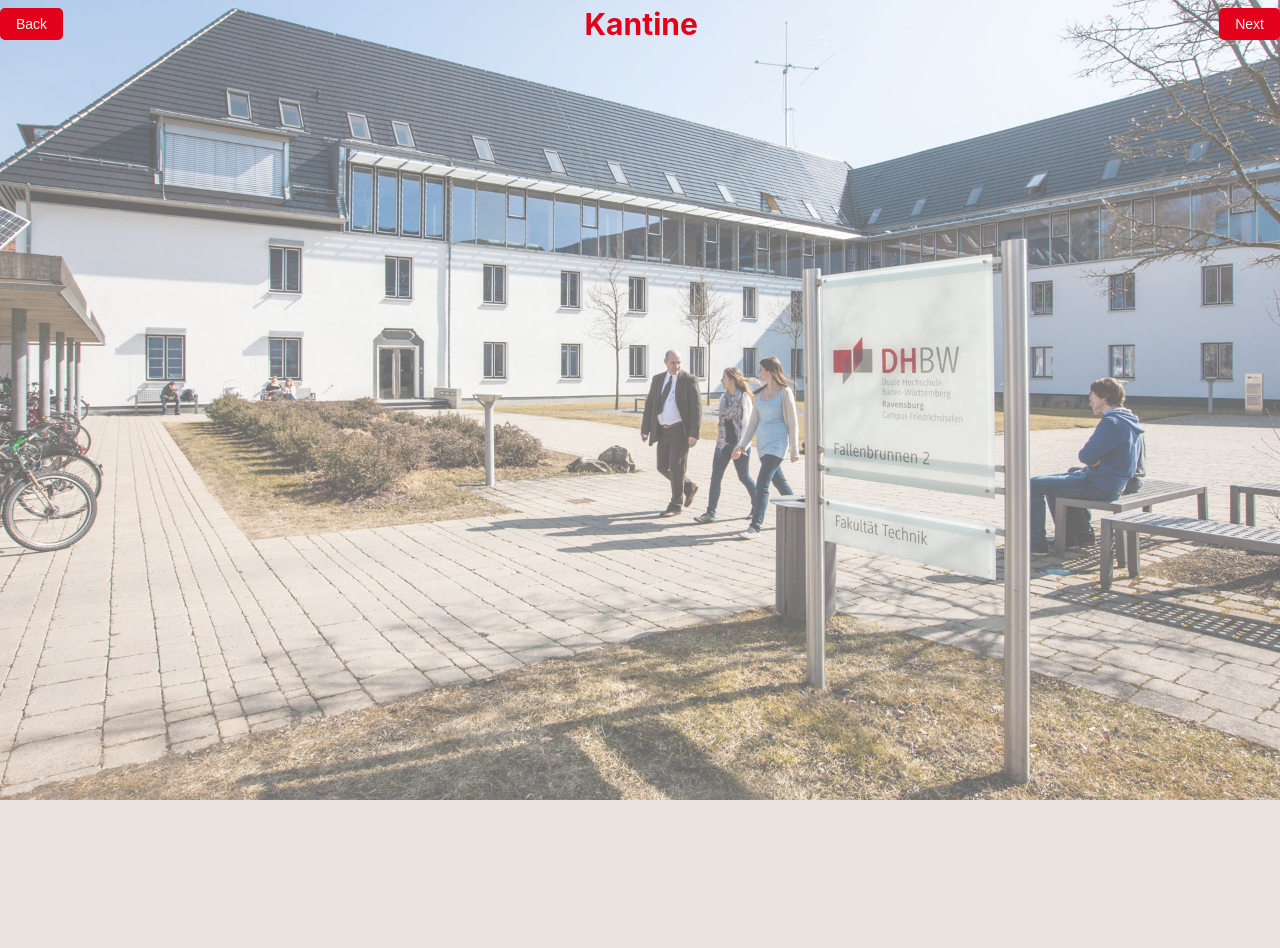
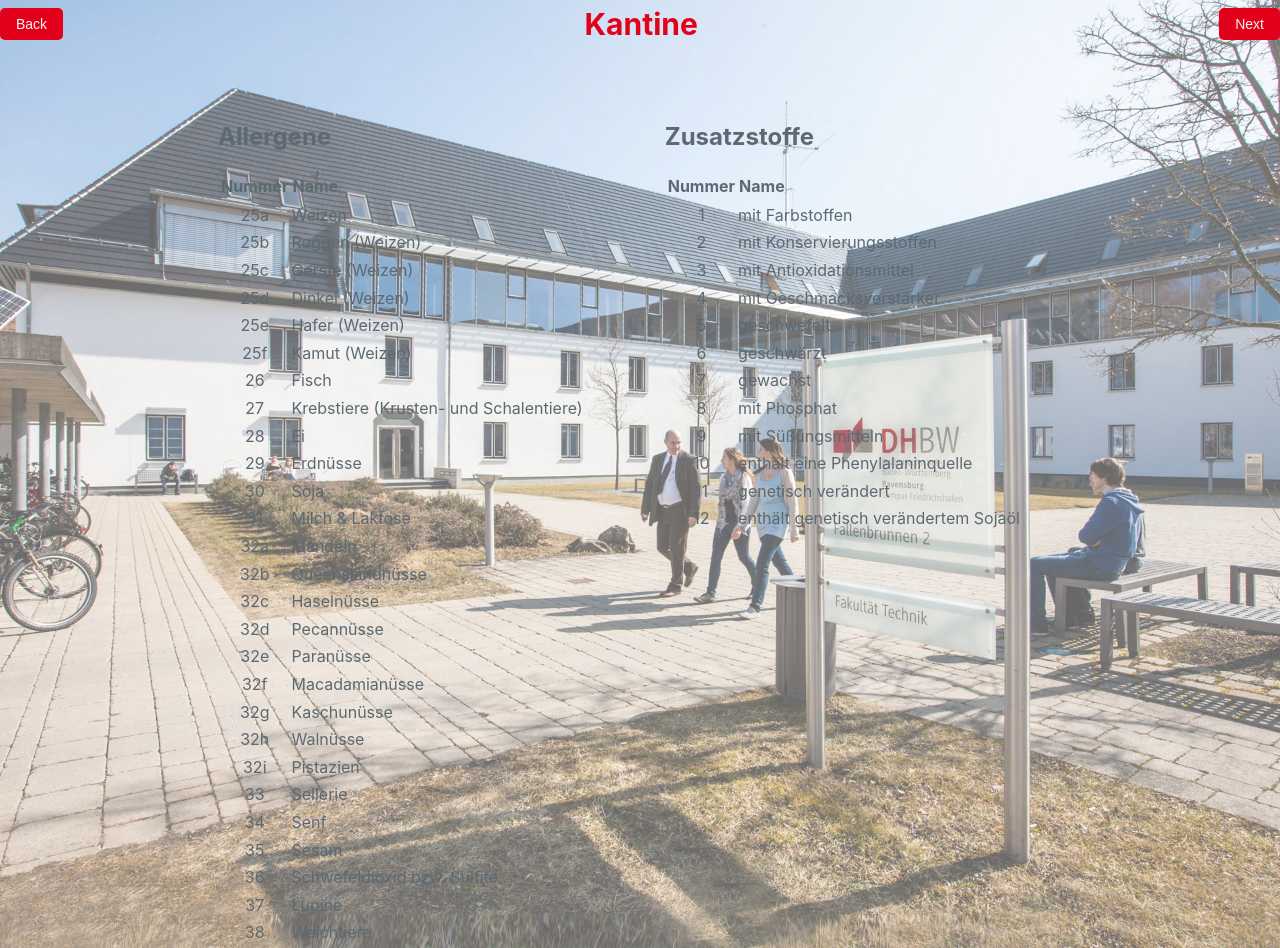
Before and after one commit to TheHumbleMan/SoftEngDHBW, a PHP site: page /kacheln/mensa.html in a window 1280 px wide. Before the commit the page ends 800 px from the top, so only its background shows below. Run offline with PHP 8.4, Linux system fonts and the light colour scheme.

Commit message:
feature-16-Anzeige Allergene

```diff
--- a/assets/style.css
+++ b/assets/style.css
@@ -444,6 +444,25 @@ td.timetableCell .innerTimetableCell {
     margin: 0;
 }
 
+.mensa-allergies {
+    padding-top: 30px;
+    justify-content: center;
+    display: flex;
+    gap: 40px;
+    color: var(--dhbw_dark_grey);
+}
+
+th, td {
+    border: none;
+}
+
+td:nth-child(2),
+th:nth-child(2) {
+    text-align: left;
+     padding-right: 40px;
+}
+
+
 
 /* Responsive Design */
 @media (max-width: 768px) {
--- a/kacheln/mensa.html
+++ b/kacheln/mensa.html
@@ -18,5 +18,65 @@
     </div>
     <div id="mensa-container" class="mensa"></div>
 
+    <div class="mensa-allergies">
+        <div class="box">
+            <h2>Allergene</h2>
+            <table>
+                <tr>
+                <th>Nummer</th>
+                <th>Name</th>
+                </tr>
+                <tr><td>25a</td><td>Weizen</td></tr>
+                <tr><td>25b</td><td>Roggen (Weizen)</td></tr>
+                <tr><td>25c</td><td>Gerste (Weizen)</td></tr>
+                <tr><td>25d</td><td>Dinkel (Weizen)</td></tr>
+                <tr><td>25e</td><td>Hafer (Weizen)</td></tr>
+                <tr><td>25f</td><td>Kamut (Weizen)</td></tr>
+                <tr><td>26</td><td>Fisch</td></tr>
+                <tr><td>27</td><td>Krebstiere (Krusten- und Schalentiere)</td></tr>
+                <tr><td>28</td><td>Ei</td></tr>
+                <tr><td>29</td><td>Erdnüsse</td></tr>
+                <tr><td>30</td><td>Soja</td></tr>
+                <tr><td>31</td><td>Milch &amp; Laktose</td></tr>
+                <tr><td>32a</td><td>Mandeln</td></tr>
+                <tr><td>32b</td><td>Queenslandnüsse</td></tr>
+                <tr><td>32c</td><td>Haselnüsse</td></tr>
+                <tr><td>32d</td><td>Pecannüsse</td></tr>
+                <tr><td>32e</td><td>Paranüsse</td></tr>
+                <tr><td>32f</td><td>Macadamianüsse</td></tr>
+                <tr><td>32g</td><td>Kaschunüsse</td></tr>
+                <tr><td>32h</td><td>Walnüsse</td></tr>
+                <tr><td>32i</td><td>Pistazien</td></tr>
+                <tr><td>33</td><td>Sellerie</td></tr>
+                <tr><td>34</td><td>Senf</td></tr>
+                <tr><td>35</td><td>Sesam</td></tr>
+                <tr><td>36</td><td>Schwefeldioxid bzw. Sulfite</td></tr>
+                <tr><td>37</td><td>Lupine</td></tr>
+                <tr><td>38</td><td>Weichtiere</td></tr>
+            </table>
+        </div>
+        <div class="box">
+            <h2>Zusatzstoffe</h2>
+            <table>
+                <tr>
+                <th>Nummer</th>
+                <th>Name</th>
+                </tr>
+                <tr><td>1</td><td>mit Farbstoffen</td></tr>
+                <tr><td>2</td><td>mit Konservierungsstoffen</td></tr>
+                <tr><td>3</td><td>mit Antioxidationsmittel</td></tr>
+                <tr><td>4</td><td>mit Geschmacksverstärker</td></tr>
+                <tr><td>5</td><td>geschwefelt</td></tr>
+                <tr><td>6</td><td>geschwärzt</td></tr>
+                <tr><td>7</td><td>gewachst</td></tr>
+                <tr><td>8</td><td>mit Phosphat</td></tr>
+                <tr><td>9</td><td>mit Süßungsmitteln</td></tr>
+                <tr><td>10</td><td>enthält eine Phenylalaninquelle</td></tr>
+                <tr><td>11</td><td>genetisch verändert</td></tr>
+                <tr><td>12</td><td>enthält genetisch verändertem Sojaöl</td></tr>
+            </table>
+        </div>
+    </div>
+
 </body>
 </html>
```
